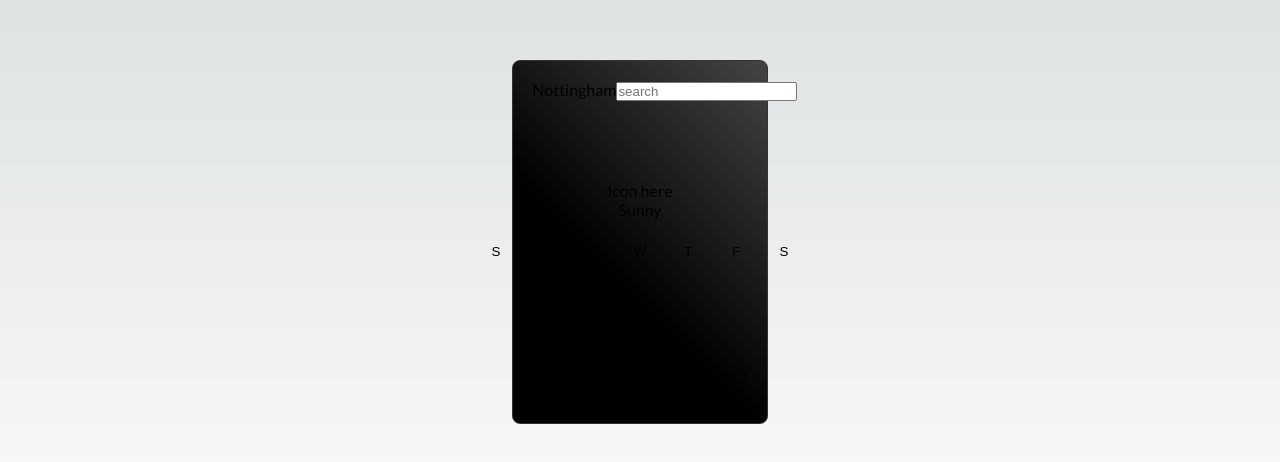
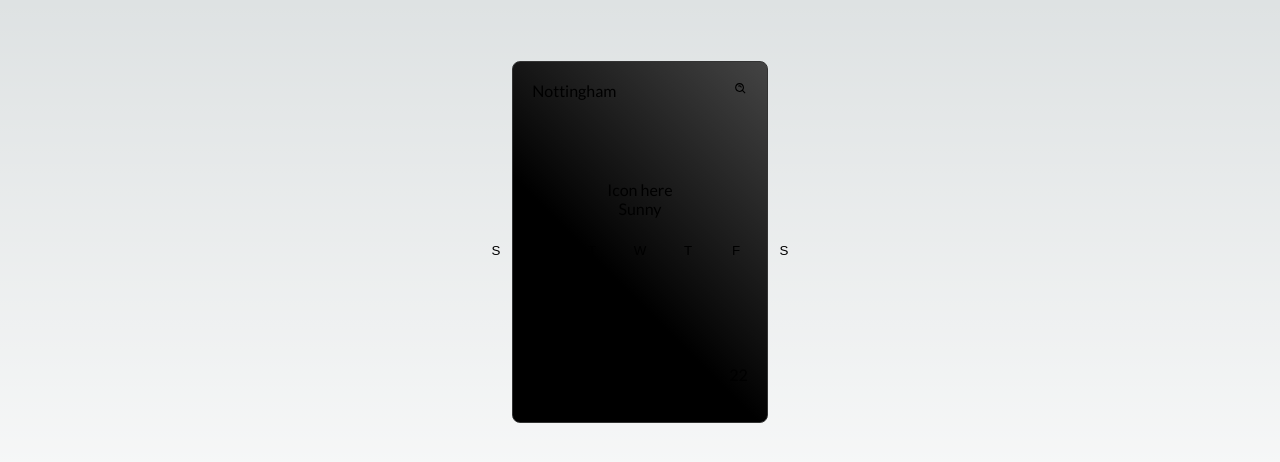
Before and after one commit to Matt-MMCoding/weather-app, a Next.js app: page / in a window 1280 px wide. Shown: the part 158-620 px from the top of the page. Built offline with nearby package versions, Linux system fonts and the light colour scheme.

Commit message:
adding icons

```diff
--- a/package.json
+++ b/package.json
@@ -17,6 +17,7 @@
     "next": "13.3.0",
     "react": "18.2.0",
     "react-dom": "18.2.0",
+    "react-icons": "^4.8.0",
     "typescript": "5.0.4"
   }
 }
--- a/src/pages/index.tsx
+++ b/src/pages/index.tsx
@@ -2,6 +2,10 @@ import Head from 'next/head';
 import Image from 'next/image';
 import { Lato } from 'next/font/google';
 import styles from '@/styles/Home.module.css';
+
+// Icons
+import { BsClouds, BsDropletHalf, BsWind } from 'react-icons/bs';
+import { BiSearchAlt } from 'react-icons/bi';
 
 const lato = Lato({ subsets: ['latin'], weight: '400' });
 
@@ -30,7 +34,11 @@ export default function Home() {
               <p>Nottingham</p>
             </div>
             <div className={styles.search_container}>
+              <button className={styles.search_icon}>
+                <BiSearchAlt />
+              </button>
               <input
+                className={styles.search_input}
                 type="text"
                 placeholder="search"
               />
@@ -64,10 +72,19 @@ export default function Home() {
             </ul>
           </div>
           <div className={styles.weather_info_container}>
-            <div className={styles.weather_detail}>
-              <p>21 m/s</p>
-              <p>13%</p>
-              <p>4%</p>
+            <div className={styles.weather_detail_wrapper}>
+              <div className={styles.weather_detail}>
+                <BsWind />
+                <p>21 m/s</p>
+              </div>
+              <div className={styles.weather_detail}>
+                <BsDropletHalf />
+                <p>13%</p>
+              </div>
+              <div className={styles.weather_detail}>
+                <BsClouds />
+                <p>4%</p>
+              </div>
             </div>
             <div className={styles.temperature}>22</div>
           </div>
--- a/src/styles/Home.module.css
+++ b/src/styles/Home.module.css
@@ -26,6 +26,22 @@
 .top_bar {
     display: flex;
     justify-content: space-between;
+}
+
+.search_container {
+    display: flex;
+    align-items: center;
+}
+
+.search_icon {
+    background: transparent;
+    border: none;
+    cursor: pointer;
+}
+
+.search_input {
+    width: 0;
+    border: none;
 }
 
 .weather_type_container {
@@ -58,8 +74,14 @@
     display: flex;
 }
 
+.weather_detail_wrapper {
+    flex: 1;
+}
+
 .weather_detail {
-    flex: 1;
+    display: flex;
+    align-items: center;
+    gap: 6px;
 }
 
 .temperature {
```
Also changed, not shown: 1 other file (tests, documents, lock files or other folders).
